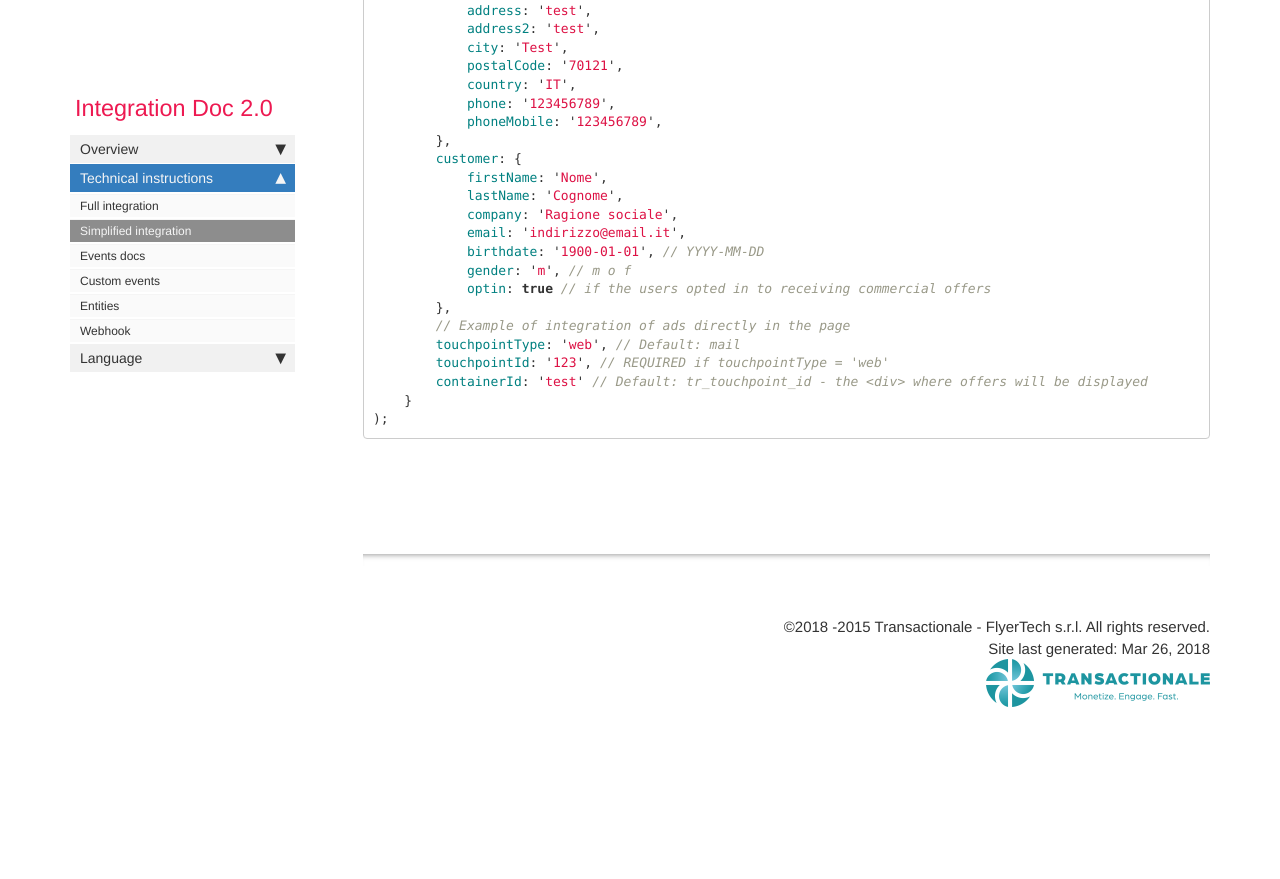
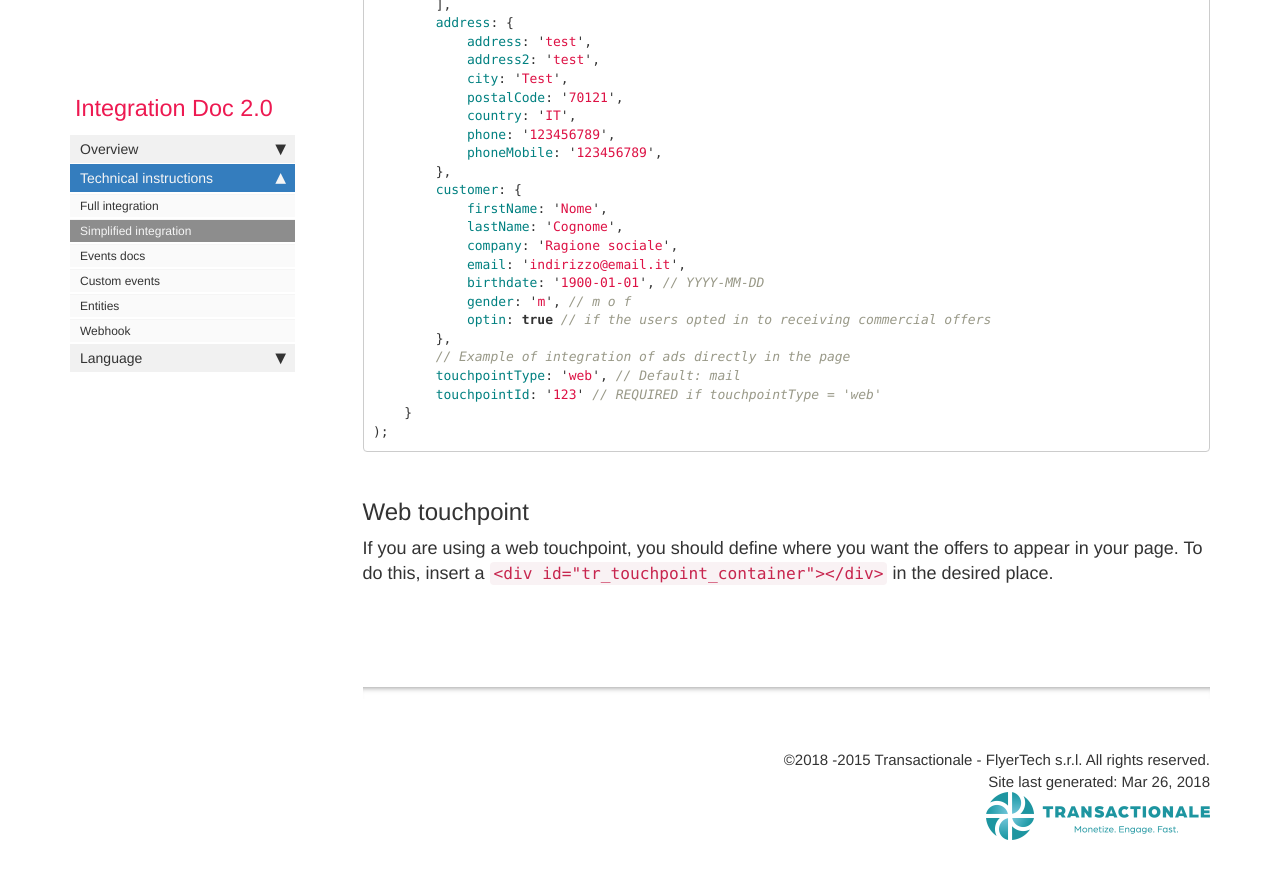
Before and after one commit to flyertech/trx_docs_en, a Jekyll site: the page built from pages/mydoc/simplified_integration.md, in a window 1280 px wide and 900 px high, scrolled down 2232 px. Shown: the top 879 px of the window. Built offline with Jekyll 4.4.1, drawn with Linux system fonts in a browser that asks for light colours; nearby versions of some CDN libraries; comment, search, counter and statistics services are not loaded; before the commit the page ends 2999 px from its top, so only the background shows below that.

Commit message:
Improved web touchpoint instructions.

````diff
--- a/pages/mydoc/simplified_integration.md
+++ b/pages/mydoc/simplified_integration.md
@@ -35,3 +35,7 @@ This tag should be inserted preferably before the closing `</body>`, or in any c
 You must fill as many fields as you can with the actual values relative to the order just submitted.
 
 {% include_relative snippets/tracktransaction.md %}
+
+## Web touchpoint
+If you are using a web touchpoint, you should define where you want the offers to appear in your page.
+To do this, insert a `<div id="tr_touchpoint_container"></div>` in the desired place.
--- a/pages/mydoc/snippets/tracktransaction.md
+++ b/pages/mydoc/snippets/tracktransaction.md
@@ -35,8 +35,7 @@ window._trx.push(
         },
         // Example of integration of ads directly in the page
         touchpointType: 'web', // Default: mail
-        touchpointId: '123', // REQUIRED if touchpointType = 'web'
-        containerId: 'test' // Default: tr_touchpoint_id - the <div> where offers will be displayed
+        touchpointId: '123' // REQUIRED if touchpointType = 'web'
     }
 );
 ```
````
